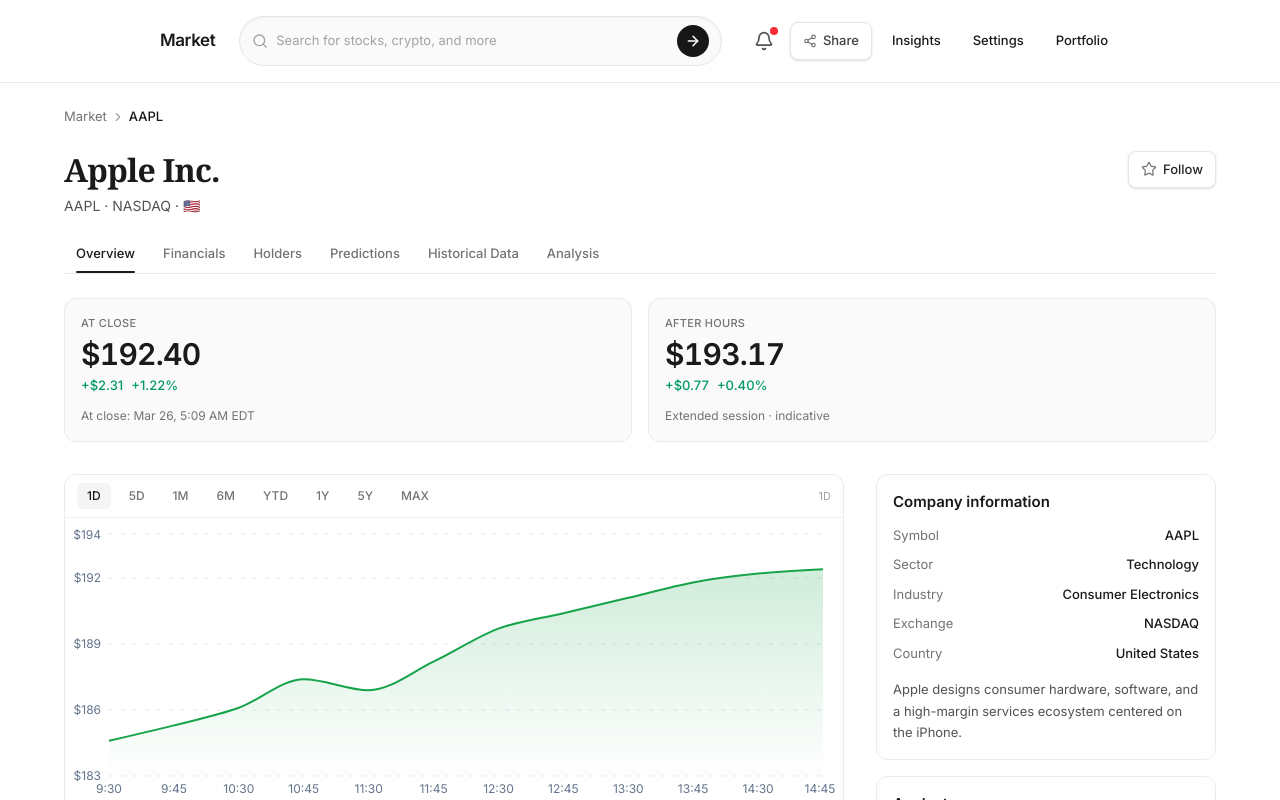
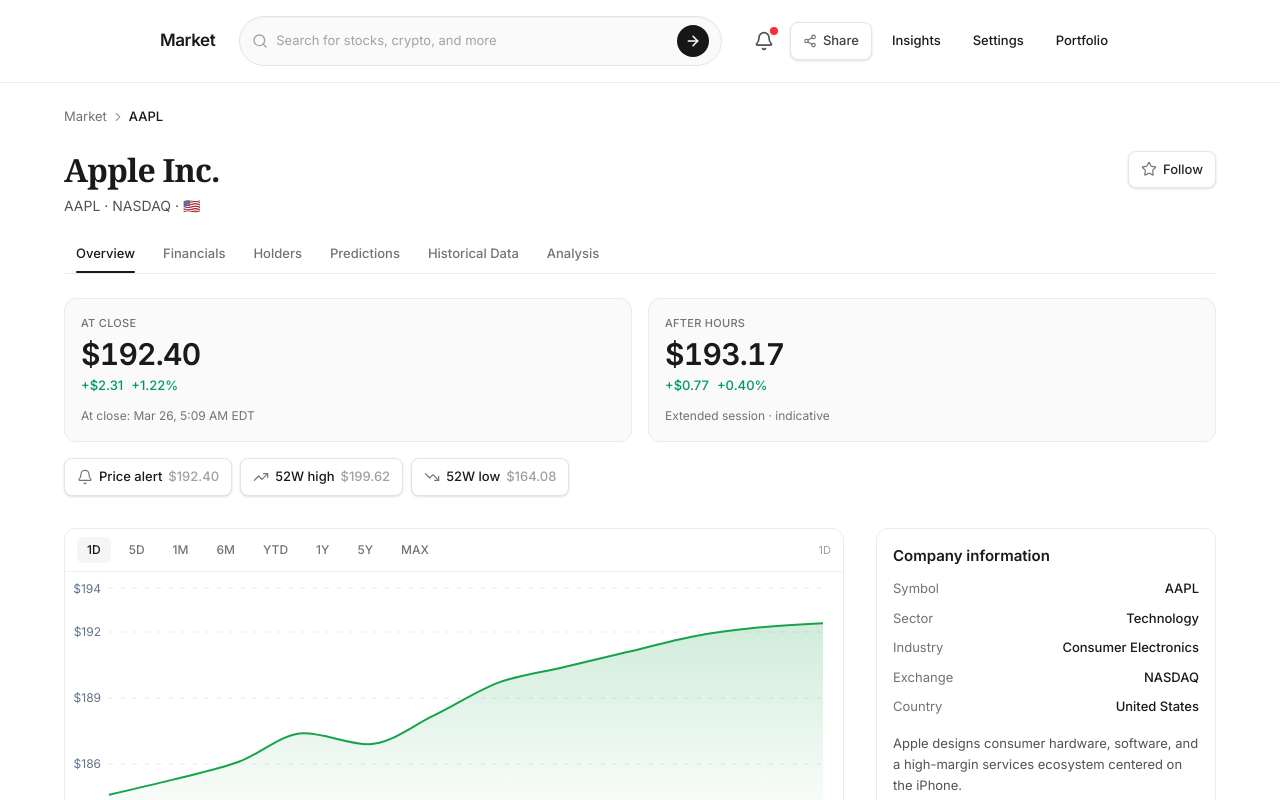
Before and after one commit to dylanfernandezdelara/market-financials-demo, a Next.js app: page /stocks/AAPL in a window 1280 px wide. Shown: the top 800 px of the page. Built offline with nearby package versions, Linux system fonts and the light colour scheme.

Commit message:
feat(FDL-867): add stock-detail alert shortcuts in price module
Co-Authored-By: fernandezdelaradylan <fernandezdelaradylan@gmail.com>

```diff
--- a/app/stocks/[symbol]/page.tsx
+++ b/app/stocks/[symbol]/page.tsx
@@ -3,7 +3,7 @@ import Link from "next/link";
 import { ChevronRight } from "lucide-react";
 import { StockChartPanel } from "@/components/stock/stock-chart-panel";
 import { StockCompanySidebar } from "@/components/stock/stock-company-sidebar";
-import { StockFollowRow, StockPriceHero } from "@/components/stock/stock-price-hero";
+import { StockAlertShortcuts, StockFollowRow, StockPriceHero } from "@/components/stock/stock-price-hero";
 import { StockKeyStatsGrid } from "@/components/stock/stock-key-stats-grid";
 import { StockNotableTimeline } from "@/components/stock/stock-notable-timeline";
 import { StockOverviewTabs } from "@/components/stock/stock-overview-tabs";
@@ -95,6 +95,10 @@ export default async function StockPage({ params }: StockPageProps) {
           <StockPriceHero closeTimeLabel={closeTimeLabel} stock={stock} />
         </div>
 
+        <div className="mt-4">
+          <StockAlertShortcuts stock={stock} />
+        </div>
+
         <div className="mt-8 grid gap-8 xl:grid-cols-[1fr_340px] xl:items-start">
           <div className="space-y-8">
             <StockChartPanel chart={stock.chart} trendUp={trendUp} />
--- a/components/stock/stock-price-hero.tsx
+++ b/components/stock/stock-price-hero.tsx
@@ -1,4 +1,5 @@
-import { Star } from "lucide-react";
+import Link from "next/link";
+import { Bell, Star, TrendingDown, TrendingUp } from "lucide-react";
 import {
   formatCurrency,
   formatPercent,
@@ -68,3 +69,43 @@ export function StockFollowRow() {
     </button>
   );
 }
+
+type StockAlertShortcutsProps = {
+  stock: StockProfile;
+};
+
+export function StockAlertShortcuts({ stock }: StockAlertShortcutsProps) {
+  const shortcuts = [
+    {
+      label: "Price alert",
+      detail: formatCurrency(stock.price),
+      icon: Bell,
+    },
+    {
+      label: "52W high",
+      detail: formatCurrency(stock.week52High),
+      icon: TrendingUp,
+    },
+    {
+      label: "52W low",
+      detail: formatCurrency(stock.week52Low),
+      icon: TrendingDown,
+    },
+  ];
+
+  return (
+    <div className="flex flex-wrap items-center gap-2">
+      {shortcuts.map((s) => (
+        <Link
+          key={s.label}
+          href="/alerts"
+          className="inline-flex items-center gap-1.5 rounded-lg border border-[#e5e5e5] bg-white px-3 py-2 text-[13px] font-medium text-neutral-800 shadow-sm transition-colors hover:bg-neutral-50"
+        >
+          <s.icon className="size-4 text-neutral-500" strokeWidth={1.75} />
+          <span>{s.label}</span>
+          <span className="text-neutral-400">{s.detail}</span>
+        </Link>
+      ))}
+    </div>
+  );
+}
```
